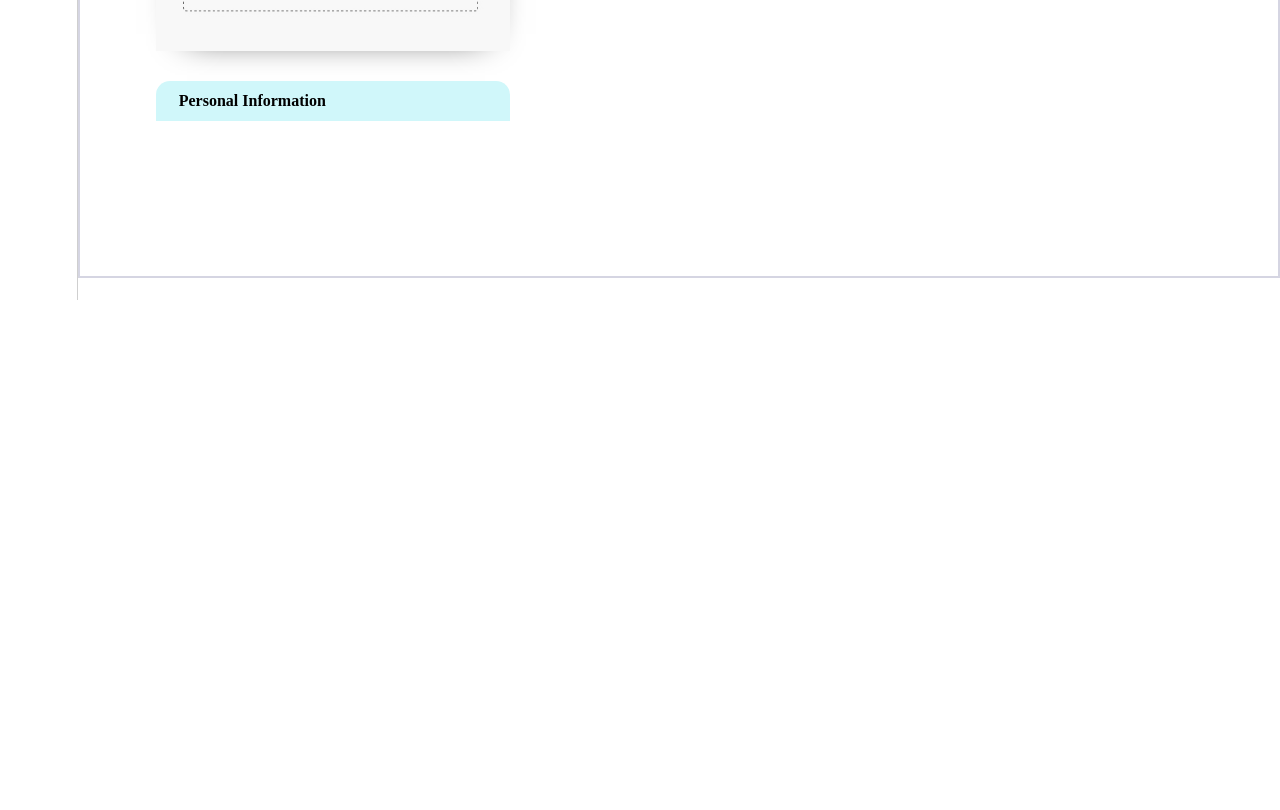
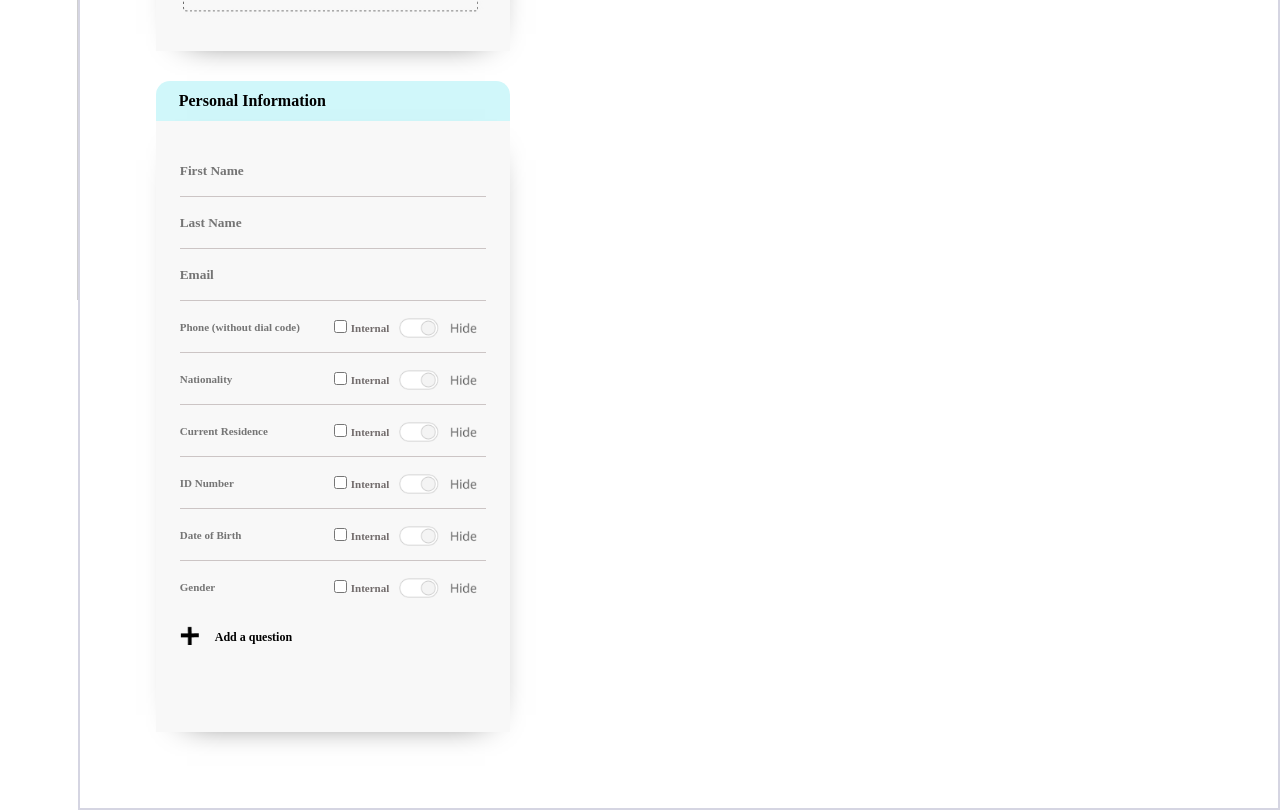
Before and after one commit to cboychinedu/capitalplacementapp, a React (Create React App) app: page / in a window 1280 px wide. Shown: the part 500-1310 px from the top of the page. Before the commit the page ends 800 px from the top, so only its background shows below. Built offline with nearby package versions, Linux system fonts and the light colour scheme; the HTML template or start-up script is replaced by a standard one.

Commit message:
working on taskOne

```diff
--- a/src/App.css
+++ b/src/App.css
@@ -62,7 +62,7 @@ body {
   border: 1px solid #a7a4a4;
 }
 .innerFormSection {
-  height: 400px;
+  /* height: 400px; */
   padding: 76px;
   border: 2px solid #d5d5e2;
 }
@@ -97,3 +97,78 @@ body {
 .personalInformationSection {
   margin-top: 30px;
 }
+.personalInformationFormDiv {
+  height: fit-content;
+  background-color: #f5f5f5a6;
+  width: 306px;
+  display: grid;
+  align-content: center;
+  align-items: center;
+  padding: 24px;
+  box-shadow: 3px 11px 34px -28px;
+  padding-bottom: 70px;
+}
+.firstname, .lastname, .email {
+  border: #fcfcfcbd;
+  border-bottom: 1px solid #ccc5c5;
+  height: 51px;
+  background: transparent;
+  font-weight: bold;
+  outline: none;
+  width: 100%;
+}
+
+.phone {
+  border: #fcfcfcbd;
+  height: 51px;
+  background: transparent;
+  font-weight: bold;
+  outline: none;
+  width: 154px;
+  font-size: 11px;
+}
+
+.phoneDiv {
+  border-bottom: 1px solid #ccc5c5;
+  display: flex;
+  width: 100%;
+}
+.internalPara {
+  font-size: 11px;
+  font-weight: bold;
+  margin-left: 4px;
+  margin-top: 2px;
+  color: #726c6c;
+}
+.internalCheckboxDiv,
+.hideCheckboxDiv {
+  display: flex;
+  font-size: 12px;
+  align-items: center;
+}
+.hideLogo {
+  height: 20px;
+  margin-left: 10px;
+  margin-top: 6px;
+}
+.genderDiv {
+  border: none;
+}
+.addAQuestionDiv {
+  display: flex;
+  height: 50px;
+  background: transparent;
+  align-items: center;
+  justify-content: flex-start;
+  border: none;
+  width: 60%;
+}
+.addLogo {
+  height: 19px;
+  width: 19px;
+  margin-right: 16px;
+}
+.addAQuestionPara {
+  font-size: 12px;
+  font-weight: bold;
+}
--- a/src/Components/TaskOne/PersonalInformationComponent.jsx
+++ b/src/Components/TaskOne/PersonalInformationComponent.jsx
@@ -1,5 +1,7 @@
 // Importin the necessary modules
 import React, { Component, Fragment } from 'react';
+import hideLogo from "../../Images/hide.png";
+import addLogo from "../../Images/addLogo.png";
 
 // Creating the function based component for the personal information
 let PersonalInformation = (props) => {
@@ -11,6 +13,150 @@ let PersonalInformation = (props) => {
                     <h4> Personal Information </h4>
                 </div>
                 <div className="personalInformationFormDiv">
+                    <div>
+                        <input type="text" className="firstname" placeholder='First Name' />
+                    </div>
+
+                    <div>
+                        <input type="text" className="lastname" placeholder='Last Name' />
+                    </div>
+
+                    <div>
+                        <input type="email" className="email" placeholder='Email' />
+                    </div>
+
+                    {/* Adding the Phone div  */}
+                    <div className="phoneDiv">
+                        <div>
+                            <input type="tel" className="phone" placeholder='Phone (without dial code)' />
+                        </div>
+
+                        <div className="internalCheckboxDiv">
+                            <input type="checkbox" />
+                            <p className="internalPara"> Internal </p>
+                        </div>
+
+                        <div className="hideCheckboxDiv">
+                            <div>
+                                <img src={hideLogo} className="hideLogo" />
+                            </div>
+
+                        </div>
+
+                    </div>
+
+                    {/* Adding the Nationality */}
+                    <div className="phoneDiv">
+                        <div>
+                            <input type="text" className="phone" placeholder='Nationality' />
+                        </div>
+
+                        <div className="internalCheckboxDiv">
+                            <input type="checkbox" />
+                            <p className="internalPara"> Internal </p>
+                        </div>
+
+                        <div className="hideCheckboxDiv">
+                            <div>
+                                <img src={hideLogo} className="hideLogo" />
+                            </div>
+
+                        </div>
+
+                    </div>
+
+                    {/* Adding Current Residence */}
+                    <div className="phoneDiv">
+                        <div>
+                            <input type="text" className="phone" placeholder="Current Residence" />
+                        </div>
+
+                        <div className="internalCheckboxDiv">
+                            <input type="checkbox" />
+                            <p className="internalPara"> Internal </p>
+                        </div>
+
+                        <div className="hideCheckboxDiv">
+                            <div>
+                                <img src={hideLogo} className="hideLogo" />
+                            </div>
+
+                        </div>
+
+                    </div>
+
+                    {/* Adding ID Number */}
+                    <div className="phoneDiv">
+                        <div>
+                            <input type="text" className="phone" placeholder='ID Number' />
+                        </div>
+
+                        <div className="internalCheckboxDiv">
+                            <input type="checkbox" />
+                            <p className="internalPara"> Internal </p>
+                        </div>
+
+                        <div className="hideCheckboxDiv">
+                            <div>
+                                <img src={hideLogo} className="hideLogo" />
+                            </div>
+
+                        </div>
+
+                    </div>
+
+                    {/* Adding the date of Birth */}
+                    <div className="phoneDiv">
+                        <div>
+                            <input type="text" className="phone" placeholder='Date of Birth' />
+                        </div>
+
+                        <div className="internalCheckboxDiv">
+                            <input type="checkbox" />
+                            <p className="internalPara"> Internal </p>
+                        </div>
+
+                        <div className="hideCheckboxDiv">
+                            <div>
+                                <img src={hideLogo} className="hideLogo" />
+                            </div>
+
+                        </div>
+
+                    </div>
+
+                    {/* Adding the Gender */}
+                    <div className="phoneDiv genderDiv">
+                        <div>
+                            <input type="text" className="phone" placeholder='Gender' />
+                        </div>
+
+                        <div className="internalCheckboxDiv">
+                            <input type="checkbox" />
+                            <p className="internalPara"> Internal </p>
+                        </div>
+
+                        <div className="hideCheckboxDiv">
+                            <div>
+                                <img src={hideLogo} className="hideLogo" />
+                            </div>
+
+                        </div>
+
+                    </div>
+
+                    {/* Adding add a question div */}
+                    <button className="addAQuestionDiv">
+                        <div>
+                            <img src={addLogo} className="addLogo" />
+                        </div>
+
+                        <div>
+                            <p className="addAQuestionPara"> Add a question </p>
+                        </div>
+
+                    </button>
+
 
                 </div>
             </section>
```
Also changed, not shown: src/Images/addLogo.png (added), src/Images/hide.png (added).
